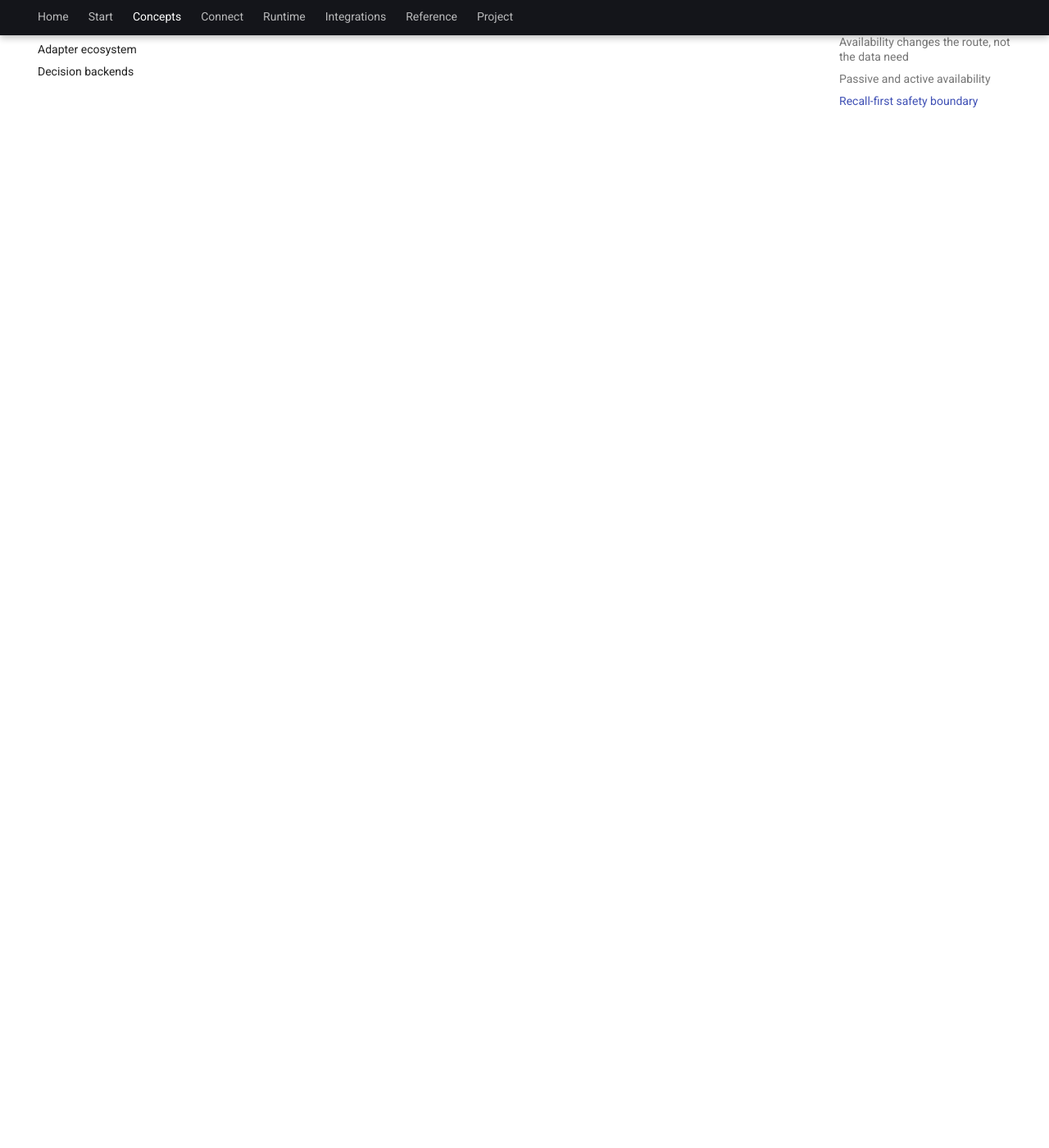
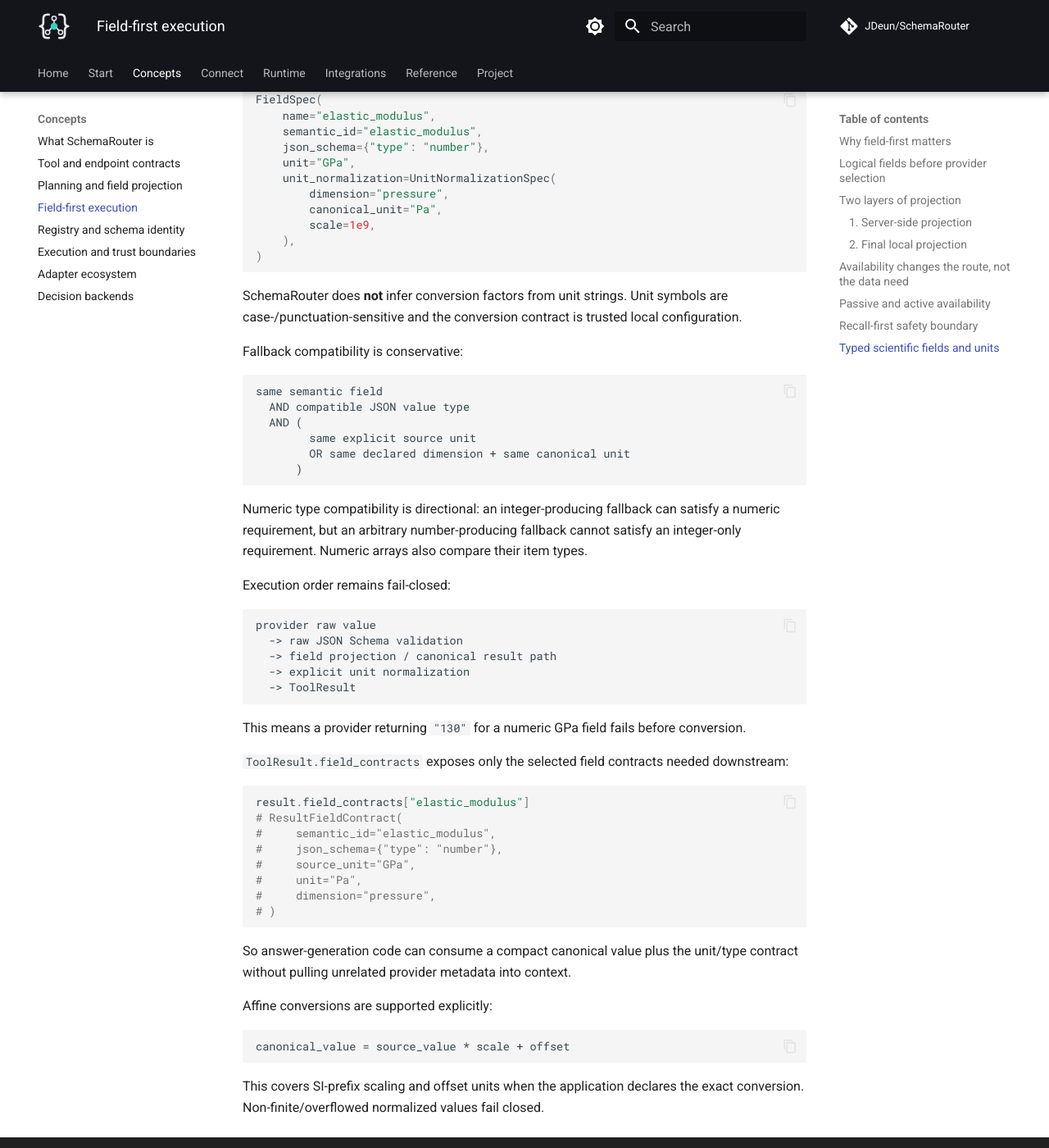
Before and after one commit to JDeun/SchemaRouter, an MkDocs documentation site: the page built from docs/concepts/field-first-execution.md, in a window 1280 px wide and 1400 px high, scrolled down 4063 px. Shown: the whole window at 82% size. Built offline with MkDocs 1.6.1 and Material for MkDocs 9.7.7, drawn with Linux system fonts in a browser that asks for light colours; comment, search, counter and statistics services are not loaded; some of the changed text lies outside the part shown.

Commit message:
docs: define typed scientific field and unit contracts

````diff
--- a/docs/concepts/field-first-execution.md
+++ b/docs/concepts/field-first-execution.md
@@ -160,3 +160,81 @@ ambiguous semantic need -> preserve recall
 
 Applications that need stronger domain-specific minimization should improve local aliases/schemas or
 use a bounded analyzer rather than weakening validation.
+
+
+## Typed scientific fields and units
+
+Field selection is not only about names. Scientific fallbacks must preserve the value contract.
+
+`FieldSpec.json_schema` carries the declared value type/shape and `FieldSpec.unit` carries the
+provider source unit. When providers use different units for the same semantic field, applications
+can add an explicit `UnitNormalizationSpec`:
+
+```python
+FieldSpec(
+    name="elastic_modulus",
+    semantic_id="elastic_modulus",
+    json_schema={"type": "number"},
+    unit="GPa",
+    unit_normalization=UnitNormalizationSpec(
+        dimension="pressure",
+        canonical_unit="Pa",
+        scale=1e9,
+    ),
+)
+```
+
+SchemaRouter does **not** infer conversion factors from unit strings. Unit symbols are
+case-/punctuation-sensitive and the conversion contract is trusted local configuration.
+
+Fallback compatibility is conservative:
+
+```text
+same semantic field
+  AND compatible JSON value type
+  AND (
+        same explicit source unit
+        OR same declared dimension + same canonical unit
+      )
+```
+
+Numeric type compatibility is directional: an integer-producing fallback can satisfy a numeric
+requirement, but an arbitrary number-producing fallback cannot satisfy an integer-only requirement.
+Numeric arrays also compare their item types.
+
+Execution order remains fail-closed:
+
+```text
+provider raw value
+  -> raw JSON Schema validation
+  -> field projection / canonical result path
+  -> explicit unit normalization
+  -> ToolResult
+```
+
+This means a provider returning `"130"` for a numeric GPa field fails before conversion.
+
+`ToolResult.field_contracts` exposes only the selected field contracts needed downstream:
+
+```python
+result.field_contracts["elastic_modulus"]
+# ResultFieldContract(
+#     semantic_id="elastic_modulus",
+#     json_schema={"type": "number"},
+#     source_unit="GPa",
+#     unit="Pa",
+#     dimension="pressure",
+# )
+```
+
+So answer-generation code can consume a compact canonical value plus the unit/type contract without
+pulling unrelated provider metadata into context.
+
+Affine conversions are supported explicitly:
+
+```text
+canonical_value = source_value * scale + offset
+```
+
+This covers SI-prefix scaling and offset units when the application declares the exact conversion.
+Non-finite/overflowed normalized values fail closed.
````
